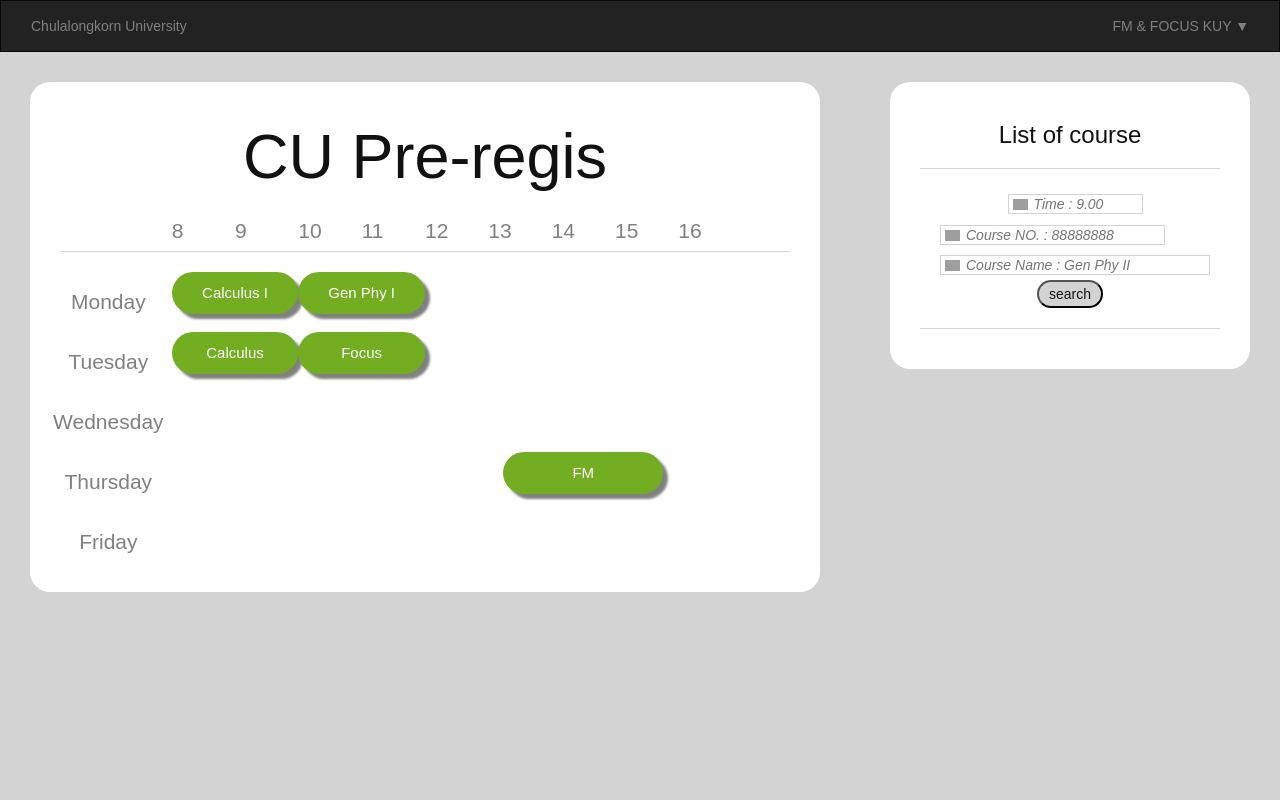
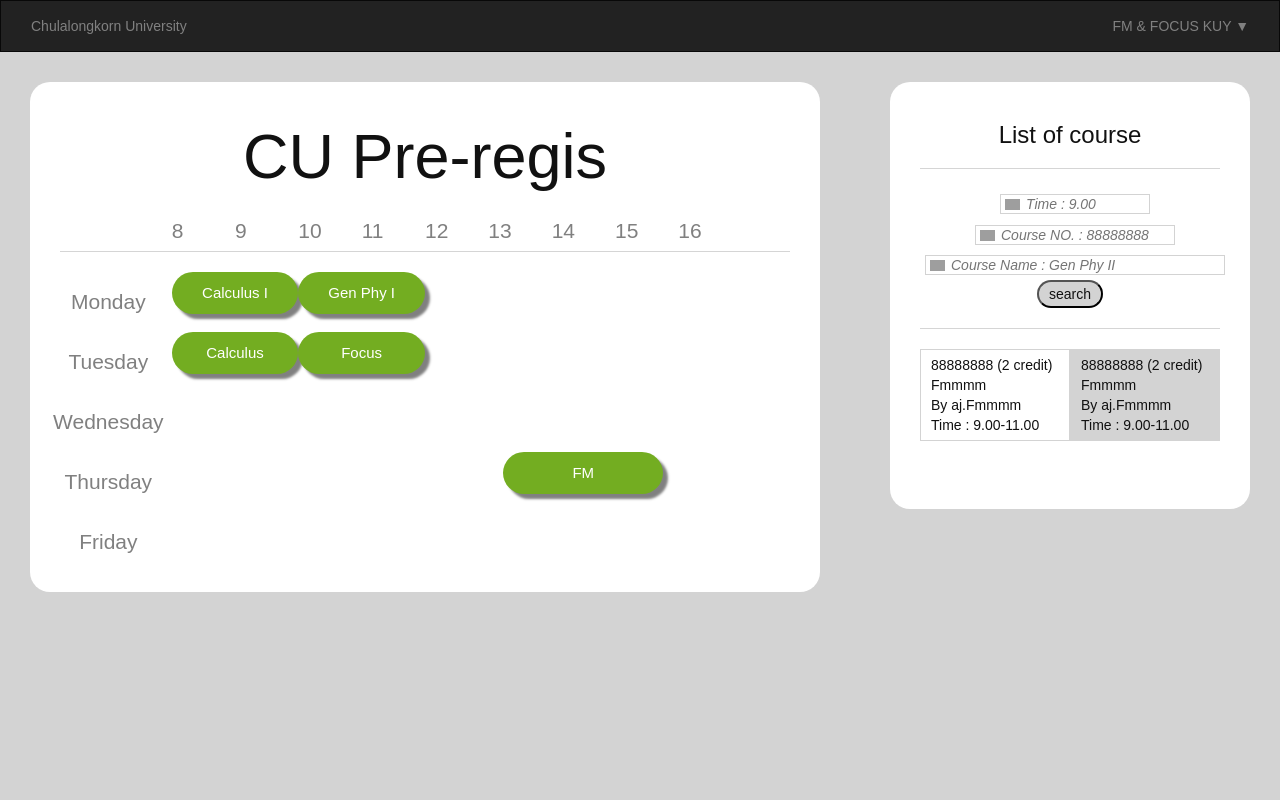
Before and after one commit to kritkrm/Database_Project-1, a React (Create React App) app in the folder preregis/: page / in a window 1280 px wide. Shown: the top 800 px of the page. Built offline with nearby package versions, Linux system fonts and the light colour scheme; grey boxes are pictures that could not be loaded.

Commit message:
start making course list

```diff
--- a/preregis/src/container/search_panel.js
+++ b/preregis/src/container/search_panel.js
@@ -5,18 +5,47 @@ class SearchPanel extends Component {
     return (
         <div className="col-sm-4 text-center">
             <div className="jumbotron">
-                <h3>List of course</h3>
-                <hr/>
-                <div className="container-fluid">
+                    <h3>List of course</h3>
+                    <hr/>
+
                     <div className="col-sm-3" />
                     <input type="text" className="form-control" className="col-sm-6 search searchTime" placeholder="Time : 9.00" aria-describedby="basic-addon1" />
-                    <div className="col-sm-10" />
-                    <input type="text" className="form-control" className="col-sm-10 search searchNo" placeholder="Course NO. : 88888888" aria-describedby="basic-addon1" />
+                    <div className="col-sm-12" />
+                    <div className="col-sm-2" />
+                    <input type="text" className="form-control" className="col-sm-8 search searchNo" placeholder="Course NO. : 88888888" aria-describedby="basic-addon1" />
+                    <br/>
                     <input type="text" className="form-control" className="col-sm-12 search searchName" placeholder="Course Name : Gen Phy II" aria-describedby="basic-addon1" />
-                    <br/>
-                </div>
+
+                <br/>
                 <button className="searchbotton">search</button>
                 <hr/>
+
+                <botton className="courselist col-sm-6">
+                    88888888 (2 credit)
+                    <br/>
+                    Fmmmm
+                    <br/>
+                    By aj.Fmmmm
+                    <br/>
+                    Time : 9.00-11.00
+                </botton>
+
+                <botton className="courselist2 col-sm-6">
+                    88888888 (2 credit)
+                    <br/>
+                    Fmmmm
+                    <br/>
+                    By aj.Fmmmm
+                    <br/>
+                    Time : 9.00-11.00
+                </botton>
+                <br/>
+                <br/>
+                <br/>
+                <br/>
+                <br/>
+                <br/>
+                <br/>
             </div>
         </div>
     );
--- a/preregis/style/style.css
+++ b/preregis/style/style.css
@@ -4,18 +4,24 @@ body {
   font-family: sans-serif;
 }
 /* Remove the navbar's default margin-bottom and rounded borders */
+
+
+   /*TOP BAR*/
    .navbar {
      margin-bottom: 0px;
      border-radius: 0px;
    }
-
+   /*TOP BAR*/
    #myNavbar> ul >li >a,p{
        color: gray;
        padding-top: 15px;
    }
+
+   /* CU  Pre-regis*/
    .jumbotron h1{
        text-align: center;
    }
+
    /* Set height of the grid so .sidenav can be 100% (adjust as needed) */
    /* Set background to lightgray */
    .row.content {
@@ -24,6 +30,7 @@ body {
        background-color: lightgray;
     }
 
+    /*white box*/
    .jumbotron {
        display: block;
        background-color: #FFFFFF; /* white */
@@ -52,14 +59,12 @@ body {
    .col-sm-2 {
        padding: 0px;
    }
-   .courselist {
-       background-color: pink;/*#FFFFFF;*/
-   }
 
+   /*box of search*/
    .search {
         font-style: italic;
         border: 0.1px solid lightgray;
-        padding: 0px 30px 0px 25px;
+        padding: 0px 5px 0px 25px;
         margin: 5px;
         height: 20px;
         text-align: left;
@@ -79,20 +84,36 @@ body {
        border-radius: 15px;
        margin: 0px 0px 0px 0px;
        padding: 2px 10px 2px 10px;
-
    }
 
+  /*icon time*/
    .searchTime {
         background-image: url("https://cdn2.iconfinder.com/data/icons/flat-web/512/716964-alarm-512.png");
-        /*width: 140px;*/
    }
+
+   /*icon coursenumber*/
    .searchNo {
         background-image: url("https://cdn2.iconfinder.com/data/icons/flat-web/512/717007-tag-128.png");
-        /*width: 220px;*/
    }
+
+   /*icon coursename*/
    .searchName {
         background-image: url("https://cdn2.iconfinder.com/data/icons/flat-web/512/716985-magnifier-128.png");
-        /*width: 260px;*/
+   }
+
+   .courselist {
+       padding : 5px 10px 5px 10px;
+       text-align: left;
+       border: 1px solid lightgray;
+       height: auto;
+   }
+
+   .courselist2 {
+       padding : 5px 10px 5px 10px;
+       text-align: left;
+       background-color: lightgray;
+       border: 1px solid lightgray;
+       height: auto;
    }
 
    /* Set gray background color and 100% height */
```
